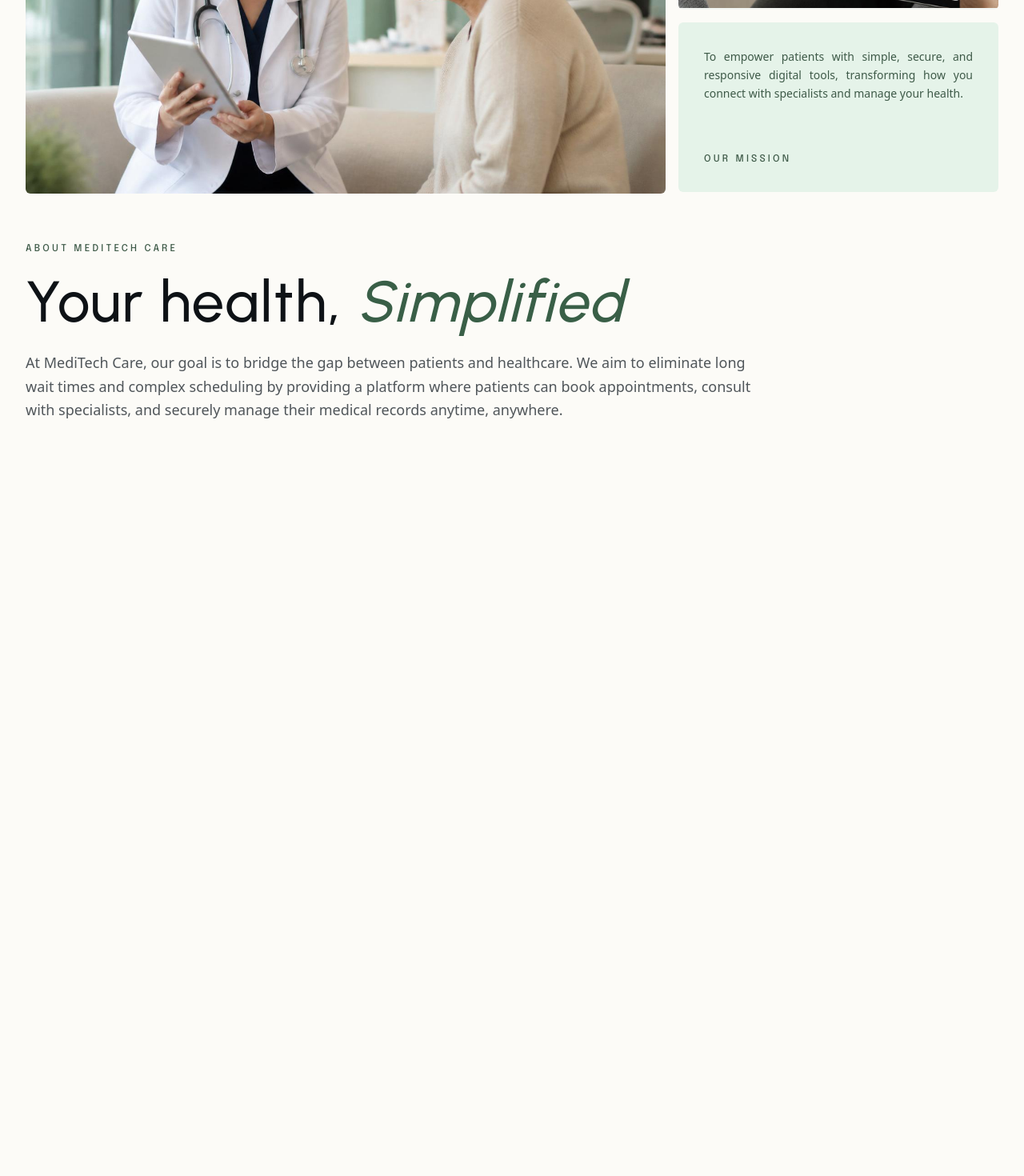
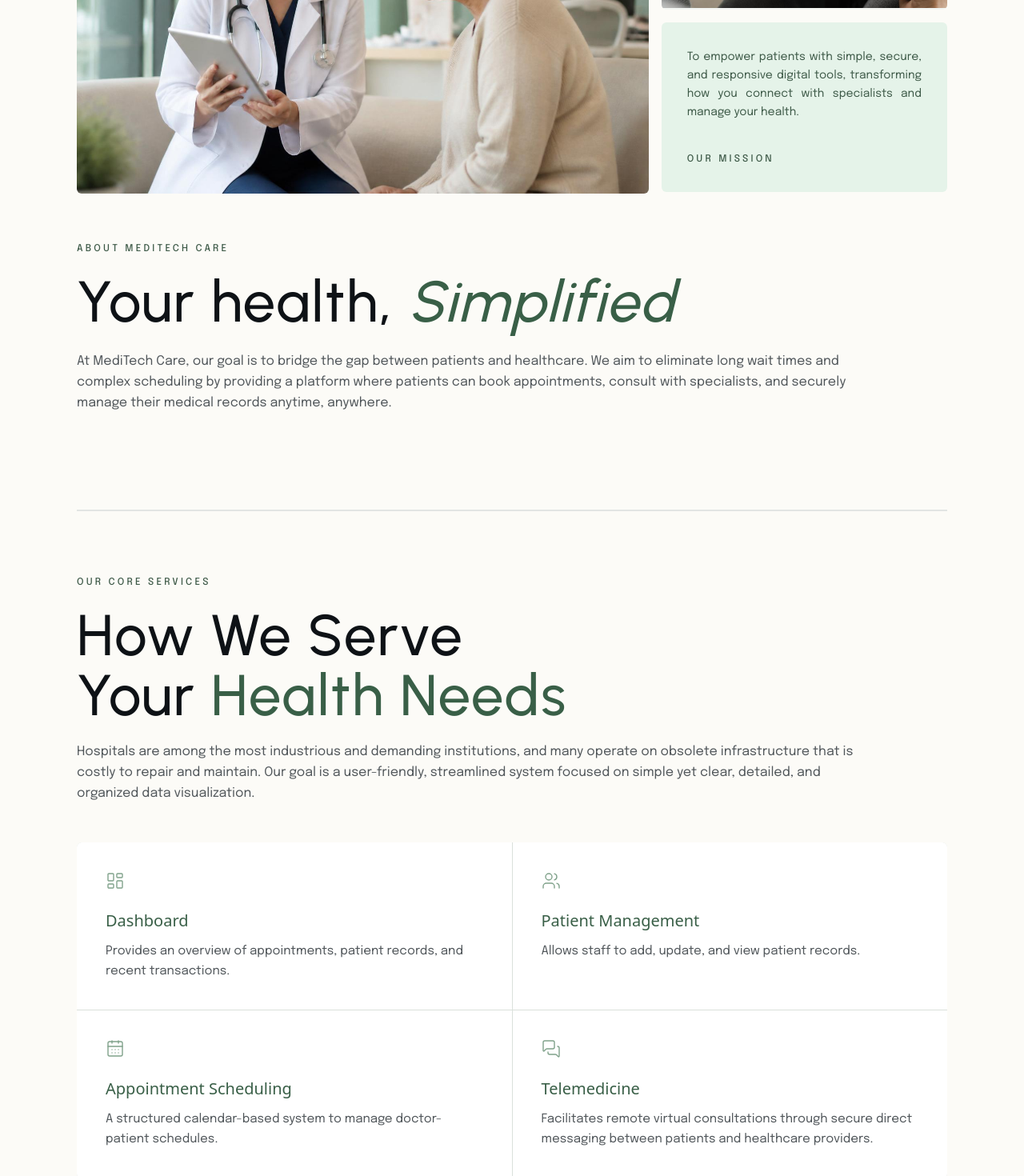
Before and after one commit to VMQ30/MediTechCare, a Next.js app in the folder meditech/: page / in a window 1280 px wide. Shown: the part 1158-2628 px from the top of the page at 80% size. Before the commit the page ends 1797 px from the top, so only its background shows below. Built offline with nearby package versions, Linux system fonts and the light colour scheme.

Commit message:
feat: implement services section

```diff
--- a/meditech/app/globals.css
+++ b/meditech/app/globals.css
@@ -57,6 +57,7 @@
   --color-border: var(--border);
   --color-input: var(--input);
   --color-ring: var(--ring);
+  --color-rule: var(--rule);
   --color-ring-offset-background: var(--background);
   --color-chart-1: var(--chart-1);
   --color-chart-2: var(--chart-2);
@@ -78,6 +79,7 @@
 
 :root {
   --radius: 0.625rem;
+  --white: oklch(100% 0.00011 271.152);
   --background: oklch(0.9877 0.0054 95.1);
   --foreground: oklch(0.18 0.01 240);
   --card: oklch(1 0 0);
@@ -99,6 +101,7 @@
   --border: oklch(0.92 0.005 150);
   --input: oklch(0.92 0.005 150);
   --ring: oklch(0.68 0.05 155);
+  --rule: oklch(0.9 0.008 150);
   --chart-1: oklch(0.646 0.222 41.116);
   --chart-2: oklch(0.6 0.118 184.704);
   --chart-3: oklch(0.398 0.07 227.392);
--- a/meditech/app/page.tsx
+++ b/meditech/app/page.tsx
@@ -1,5 +1,11 @@
 import { Reveal } from "./components/Reveal";
-import { ArrowRight } from "lucide-react";
+import {
+  ArrowRight,
+  CalendarDays,
+  LayoutDashboard,
+  MessagesSquare,
+  Users,
+} from "lucide-react";
 import Image from "next/image";
 import hero from "@/public/hero-section.jpg";
 import doctor from "@/public/doctor.jpg";
@@ -15,22 +21,22 @@
         <p className="font-body uppercase text-[12px] tracking-[0.2rem] font-medium text-secondary-foreground">
           Hospital Management &amp; Patient Portal
         </p>
-        <h1 className="mt-5 text-balance text-foreground font-header text-[2.6rem] font-medium leading-[1.04] tracking-wide sm:text-6xl lg:text-[5rem]">
+        <h1 className="mt-5 text-balance text-foreground font-header text-[2.6rem] font-medium leading-[1.04] tracking-wide sm:text-6xl lg:text-[4.5rem]">
           <span className="italic text-primary-deep">Your</span> Health,{" "}
           <span className="italic text-primary-deep">Your </span>
           Schedule, <span className="italic text-primary-deep">Your</span>{" "}
           Choice.
         </h1>
-        <p className="mt-6 max-w-xl text-base leading-relaxed text-muted-foreground sm:text-lg">
+        <p className="mt-6  max-w-xl text-base leading-relaxed text-muted-foreground sm:text-lg">
           Skip the waiting room hassle. Connect with doctors, schedule virtual
           consultations, and manage your health journey here
         </p>
         <div className="mt-9 flex flex-col gap-4 sm:flex-row sm:items-center">
-          <button className="group bg-primary-deep inline-flex items-center justify-center gap-2 rounded-[3px] border px-6 py-3.5 text-sm font-medium text-primary-foreground transition-all duration-300 hover:shadow-lift hover:brightness-120">
+          <button className="group uppercase font-body bg-primary-deep inline-flex items-center justify-center gap-2 rounded-[3px] border px-6 py-3.5 text-sm font-medium text-primary-foreground transition-all duration-300 hover:shadow-lift hover:brightness-120">
             Book an appointment
             <ArrowRight className="size-4 transition-transform duration-300 group-hover:translate-x-1" />
           </button>
-          <button className="text-primary-deep bg-background border border-ring rounded-[3px] px-6 py-3.5 text-sm font-medium transition-all duration-300 hover:bg-primary-soft">
+          <button className="text-primary-deep font-body uppercase bg-background border border-ring rounded-[3px] px-6 py-3.5 text-sm font-medium transition-all duration-300 hover:bg-primary-soft">
             Explore the platform
           </button>
         </div>
@@ -67,7 +73,7 @@
       id="about"
       className="mt-30 py-20 border-t border-border border-t-[2px]"
     >
-      <Reveal delay={80} className=" grid gap-4 lg:grid-cols-[2fr_1fr]">
+      <Reveal delay={0} className=" grid gap-4 lg:grid-cols-[2fr_1fr]">
         <figure className="overflow-hidden rounded-sm bg-secondary">
           <Image
             src={doctor}
@@ -89,7 +95,7 @@
             />
           </figure>
           <div className="flex flex-col justify-between rounded-sm bg-primary-soft p-8 text-justify lg:h-[13.25rem]">
-            <p className="text-sm leading-relaxed text-secondary-foreground">
+            <p className="text-sm font-body leading-relaxed text-secondary-foreground">
               To empower patients with simple, secure, and responsive digital
               tools, transforming how you connect with specialists and manage
               your health.
@@ -102,7 +108,7 @@
       </Reveal>
 
       <Reveal delay={80}>
-        <div className="mt-15 grid grid-cols-1 lg:grid-cols-[3fr_1fr]">
+        <div className="mt-15">
           <div className="">
             <p className="font-body uppercase text-[12px] tracking-[0.2rem] font-medium text-secondary-foreground">
               About MediTech Care
@@ -111,7 +117,7 @@
               Your health,{" "}
               <span className="text-primary-deep italic">Simplified</span>
             </h1>
-            <p className="mt-6 text-base leading-relaxed text-muted-foreground sm:text-lg">
+            <p className="mt-6 max-w-[90%] font-body text-base leading-relaxed text-muted-foreground">
               At MediTech Care, our goal is to bridge the gap between patients
               and healthcare. We aim to eliminate long wait times and complex
               scheduling by providing a platform where patients can book
@@ -124,11 +130,104 @@
     </section>
   );
 }
+
+function Services() {
+  const FEATS = [
+    {
+      name: "Dashboard",
+      icon: (
+        <LayoutDashboard
+          className="size-6 text-sage-deep"
+          strokeWidth={1.4}
+          aria-hidden="true"
+        />
+      ),
+      desc: "Provides an overview of appointments, patient records, and recent transactions.",
+    },
+    {
+      name: "Patient Management",
+      icon: (
+        <Users
+          className="size-6 text-sage-deep"
+          strokeWidth={1.4}
+          aria-hidden="true"
+        />
+      ),
+      desc: "Allows staff to add, update, and view patient records.",
+    },
+    {
+      name: "Appointment Scheduling",
+      icon: (
+        <CalendarDays
+          className="size-6 text-sage-deep"
+          strokeWidth={1.4}
+          aria-hidden="true"
+        />
+      ),
+      desc: "A structured calendar-based system to manage doctor-patient schedules.",
+    },
+    {
+      name: "Telemedicine",
+      icon: (
+        <MessagesSquare
+          className="size-6 text-sage-deep"
+          strokeWidth={1.4}
+          aria-hidden="true"
+        />
+      ),
+      desc: "Facilitates remote virtual consultations through secure direct messaging between patients and healthcare providers.",
+    },
+  ];
+  return (
+    <section
+      id="services"
+      className="mt-10 py-20 border-t border-border border-t-[2px]"
+    >
+      <Reveal delay={0}>
+        <p className="font-body uppercase text-[12px] tracking-[0.2rem] font-medium text-secondary-foreground">
+          Our Core Services
+        </p>
+
+        <h1 className="mt-5 text-balance text-foreground font-header text-[2.6rem] font-medium leading-[1.04] tracking-wide sm:text-6xl lg:text-[4.5rem]">
+          How We Serve Your{" "}
+          <span className="text-primary-deep">Health Needs</span>
+        </h1>
+        <p className="mt-5 font-body text-base leading-relaxed text-muted-foreground lg:max-w-[90%]">
+          Hospitals are among the most industrious and demanding institutions,
+          and many operate on obsolete infrastructure that is costly to repair
+          and maintain. Our goal is a user-friendly, streamlined system focused
+          on simple yet clear, detailed, and organized data visualization.
+        </p>
+      </Reveal>
+
+      <Reveal className="mt-12 grid gap-px overflow-hidden rounded-sm bg-rule sm:grid-cols-2">
+        {FEATS.map((feat) => {
+          return (
+            <div
+              key={feat.name}
+              className="text-primary group bg-white p-7 transition-colors duration-300 hover:bg-primary-soft sm:p-9"
+            >
+              {feat.icon}
+              <h3 className="text-primary-deep mt-6 font-display text-xl font-medium">
+                {feat.name}
+              </h3>
+              <p className="mt-3 font-body text-[0.95rem] leading-relaxed text-muted-foreground">
+                {feat.desc}
+              </p>
+            </div>
+          );
+        })}
+      </Reveal>
+    </section>
+  );
+}
+
 export default function Home() {
   return (
-    <main className="mx-auto max-w-7xl px-4 py-8 sm:px-6 lg:px-8 lg-py:15">
+    <main className="mx-auto max-w-6xl px-4 py-8 sm:px-6 lg:px-8 lg-py:15">
       <HeroSection />
       <About />
+      <Services />
     </main>
   );
 }
```
